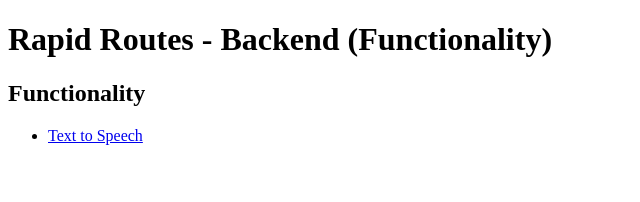
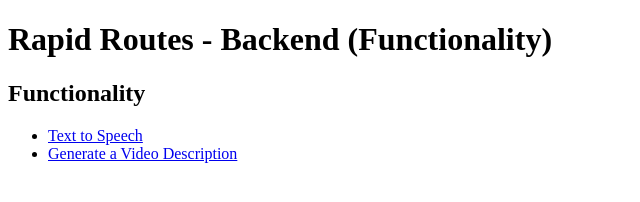
Before and after one commit to Pakar040/rapid-routes-backend-functionality, a website: page public/index.html in a window 1280 px wide. Shown: the whole page, without its empty margins (0-640 px from the left). Drawn offline with Linux system fonts and the light colour scheme.

Commit message:
Added video-description.html to the list in the home page

```diff
--- a/public/index.html
+++ b/public/index.html
@@ -10,6 +10,7 @@
     <h2>Functionality</h2>
     <ul>
         <li><a href="text-to-speech.html">Text to Speech</a></li>
+        <li><a href="video-description.html">Generate a Video Description</a></li>
     </ul>
 </body>
 </html>
```
